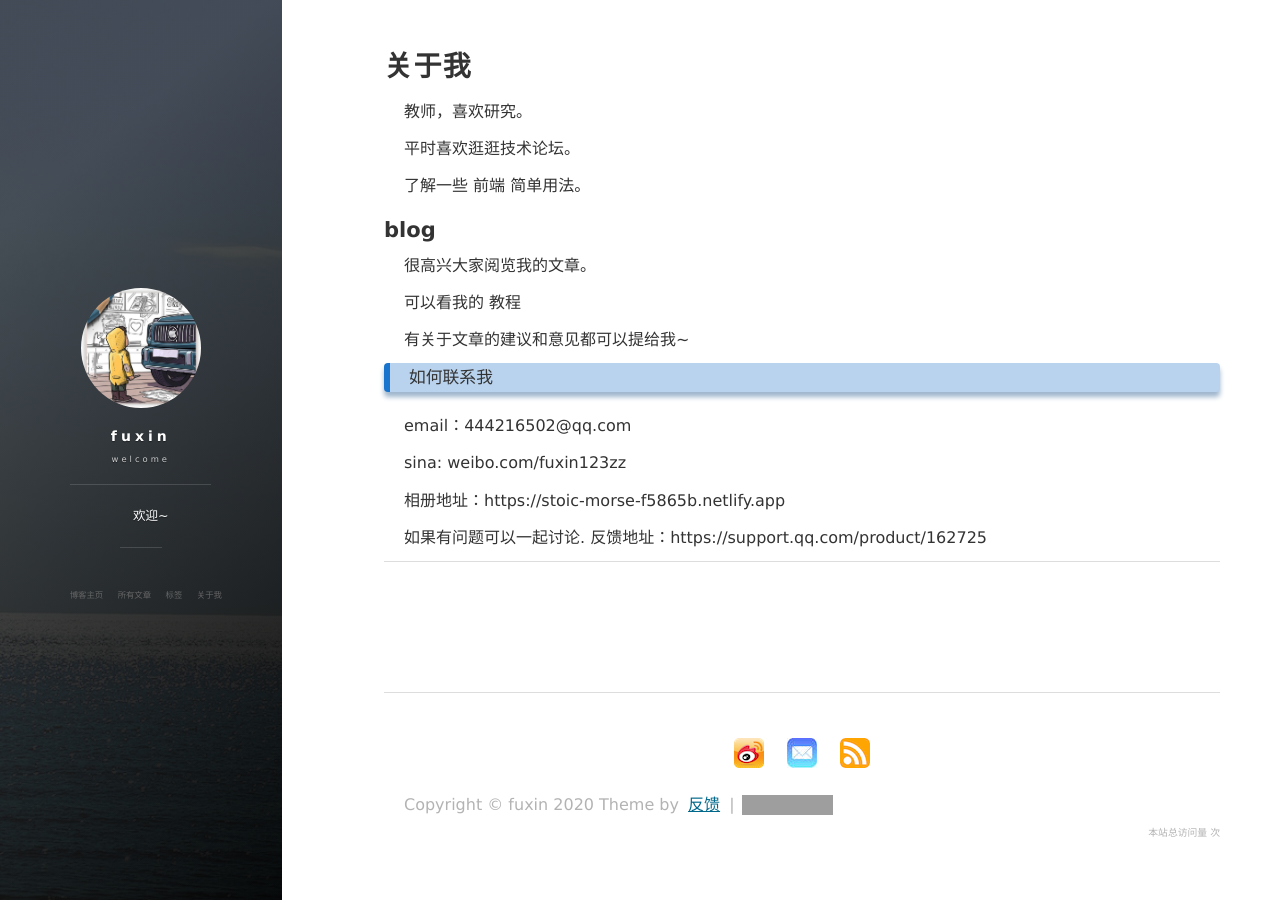
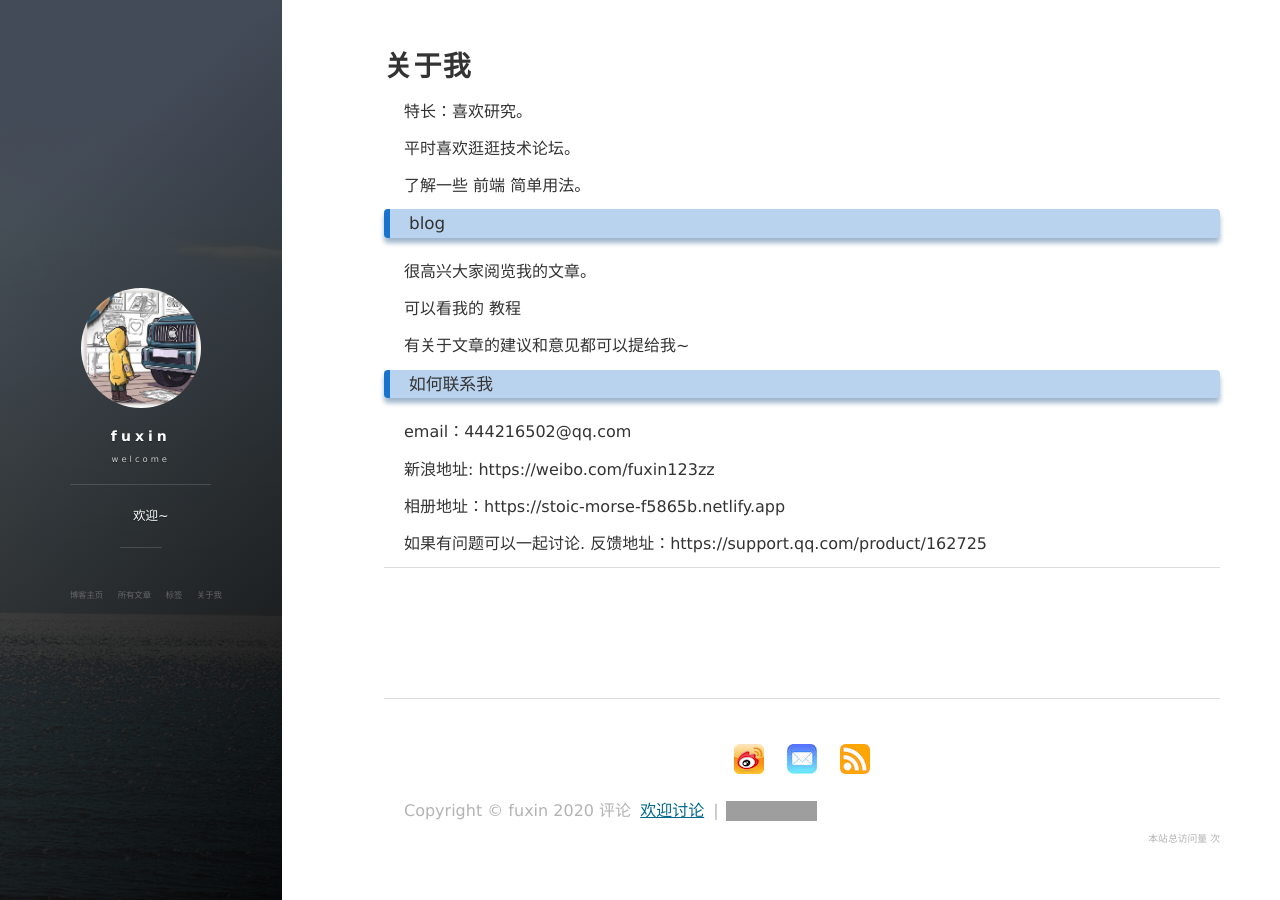
Before and after one commit to fuxin123z/blog-, a Jekyll site: the page built from about.md, in a window 1280 px wide. Built offline with Jekyll 4.4.1, drawn with Linux system fonts in a browser that asks for light colours; nearby versions of some CDN libraries; comment, search, counter and statistics services are not loaded; grey boxes are pictures that could not be loaded.

Commit message:
关于我

```diff
--- a/_includes/footer.html
+++ b/_includes/footer.html
@@ -87,7 +87,7 @@
 
         <div class = "footer_div">
            <p class="copyright text-muted">
-            Copyright &copy; {{ site.title }} {{ site.time | date: '%Y' }} Theme by <a href="https://support.qq.com/product/162725">反馈</a> |
+            Copyright &copy; {{ site.title }} {{ site.time | date: '%Y' }} 评论 <a href="https://support.qq.com/product/162725">欢迎讨论</a> |
             <iframe
                 style="margin-left: 2px; margin-bottom:-5px;"
                 frameborder="0" scrolling="0" width="91px" height="20px"
--- a/about.md
+++ b/about.md
@@ -3,7 +3,7 @@ layout: page
 title: 关于我
 ---
 
-教师，喜欢研究。
+特长：喜欢研究。
 <p>
 平时喜欢逛逛技术论坛。
 <p>
@@ -11,7 +11,7 @@ title: 关于我
 
 <p>
 
-<h2> blog </h2>
+<h3> blog </h3>
 
 <p>
 
```
Also changed, not shown: other parts of about.md (+1 -1 lines), 14 other files.
